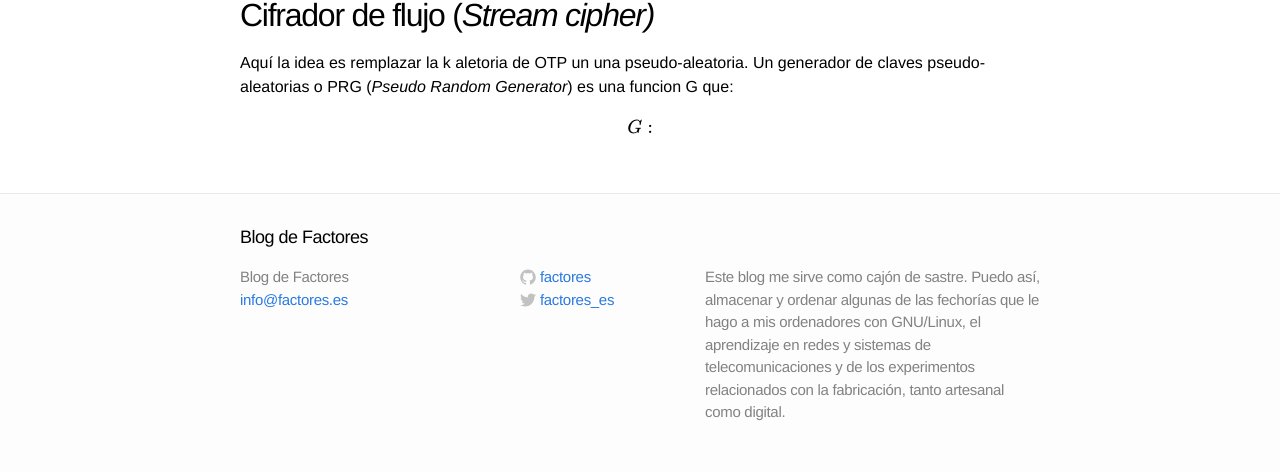
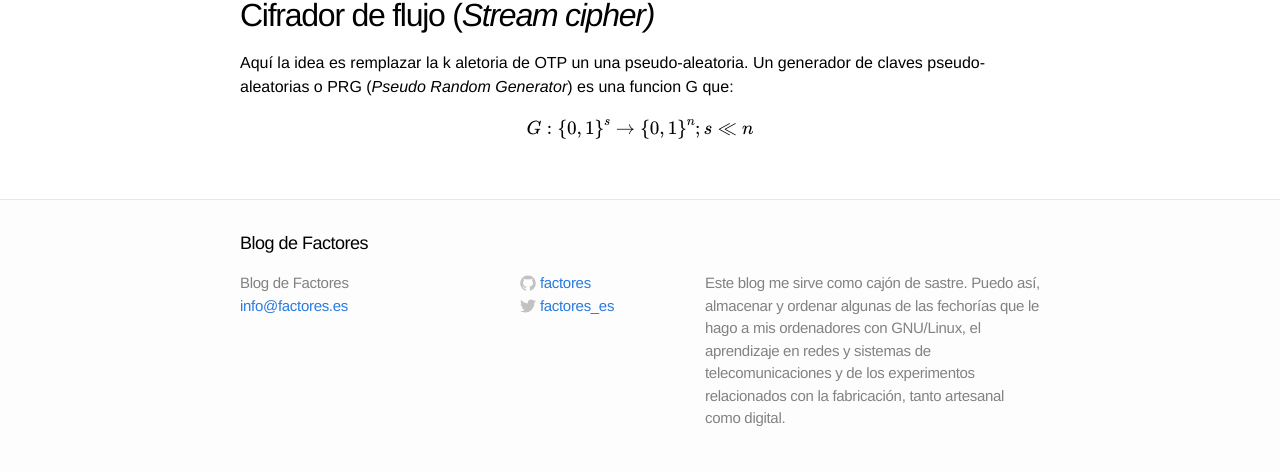
Before and after one commit to ddelaviuda/ddelaviuda.github.io, a Jekyll site: the page built from _posts/2016-09-05-Criptografia-elemental.markdown, in a window 1280 px wide. Shown: the part 1456-1928 px from the top of the page. Built offline with Jekyll 4.4.1, drawn with Linux system fonts in a browser that asks for light colours; formulas are drawn with MathJax 3.

Commit message:
Update 2016-09-05-Criptografia-elemental.markdown

```diff
--- a/_posts/2016-09-05-Criptografia-elemental.markdown
+++ b/_posts/2016-09-05-Criptografia-elemental.markdown
@@ -65,4 +65,4 @@ Cifrador de flujo (*Stream cipher)*
 
 Aquí la idea es remplazar la k aletoria de OTP un una pseudo-aleatoria. Un generador de claves pseudo-aleatorias o PRG (*Pseudo Random Generator*) es una funcion G que:
 
-$$G: $$
+$$G: \left \{ 0,1 \right \}^{s} \rightarrow \left \{ 0,1 \right \}^{n} ; s\ll n  $$
```
